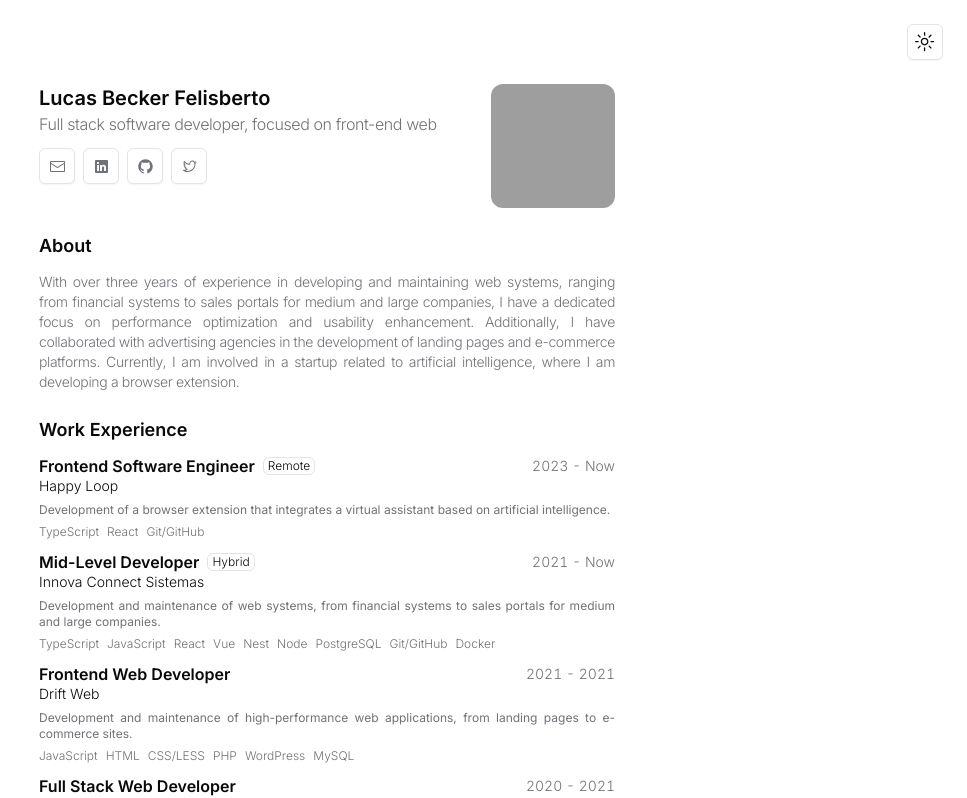
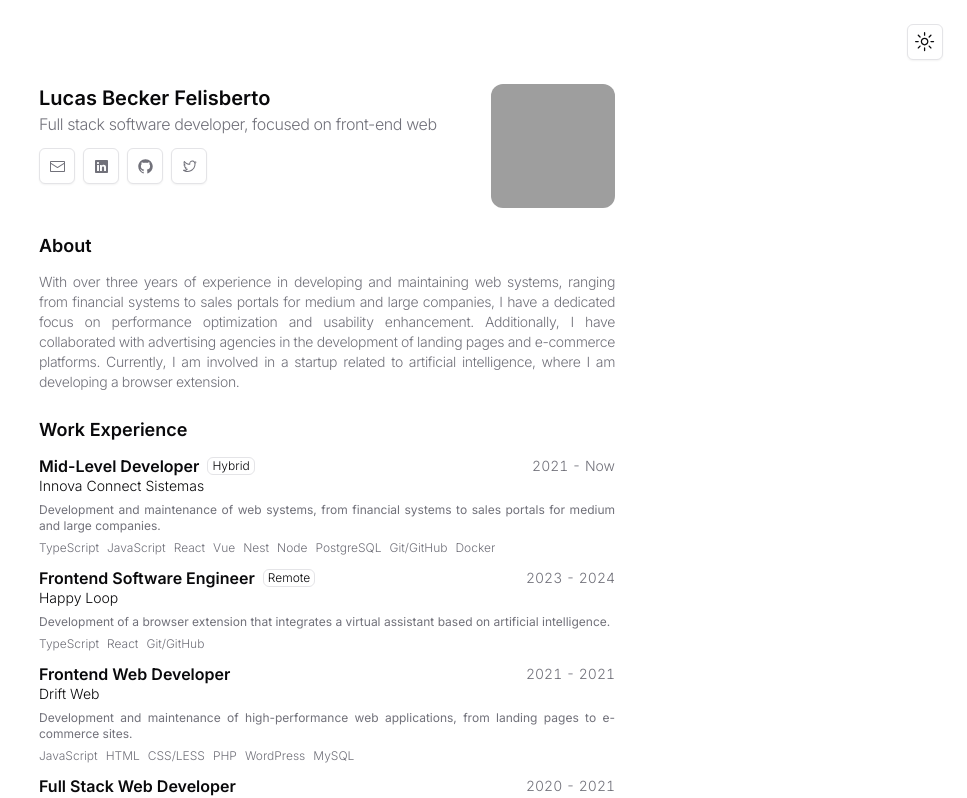
Before and after one commit to lucasbecker/lucasbecker.github.io, a Next.js app: page / in a window 1280 px wide. Shown: the top 798 px of the page, without its empty margins (313-1280 px from the left). Built offline with nearby package versions, Linux system fonts and the light colour scheme; grey boxes are pictures that could not be loaded.

Commit message:
chore: update resume

```diff
--- a/src/data/resume.ts
+++ b/src/data/resume.ts
@@ -35,15 +35,6 @@ export const RESUME_DATA = {
   ],
   work: [
     {
-      company: "Happy Loop",
-      role: "Frontend Software Engineer",
-      description:
-        "Development of a browser extension that integrates a virtual assistant based on artificial intelligence.",
-      skills: ["TypeScript", "React", "Git/GitHub"],
-      date: "2023 - Now",
-      badge: "Remote",
-    },
-    {
       company: "Innova Connect Sistemas",
       role: "Mid-Level Developer",
       description:
@@ -63,6 +54,15 @@ export const RESUME_DATA = {
       badge: "Hybrid",
     },
     {
+      company: "Happy Loop",
+      role: "Frontend Software Engineer",
+      description:
+        "Development of a browser extension that integrates a virtual assistant based on artificial intelligence.",
+      skills: ["TypeScript", "React", "Git/GitHub"],
+      date: "2023 - 2024",
+      badge: "Remote",
+    },
+    {
       company: "Drift Web",
       role: "Frontend Web Developer",
       description:
```
